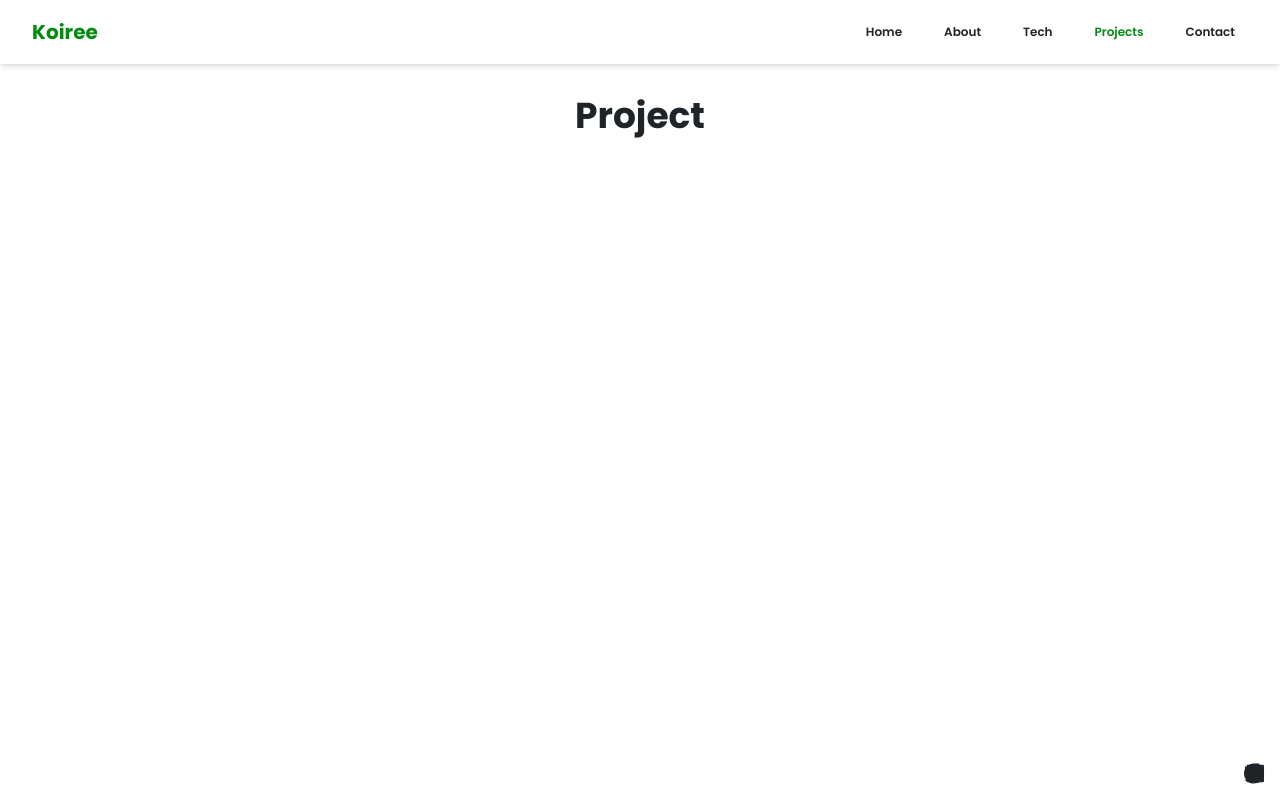
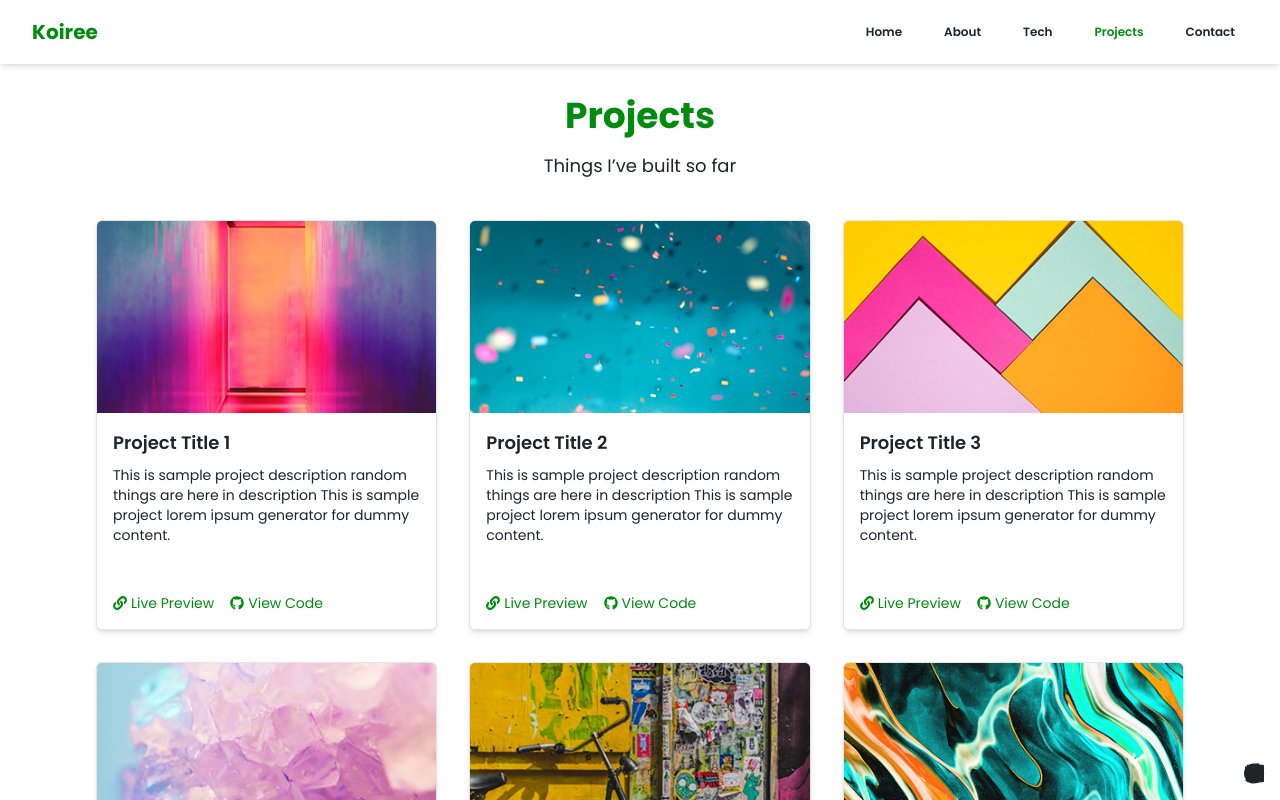
Before and after one commit to qoryhanisagal/react-portfolio-koiree, a React (Vite) app in the folder client/: page /projects in a window 1280 px wide. Shown: the top 800 px of the page. Built offline with nearby package versions, Linux system fonts and the light colour scheme; what tailwindcss-motion would draw is missing.

Commit message:
Implement ProjectPage to display list of project cards

```diff
--- a/client/src/pages/ProjectPage/ProjectPage.jsx
+++ b/client/src/pages/ProjectPage/ProjectPage.jsx
@@ -1,7 +1,69 @@
+import Card1 from '../../assets/img/CardImage1.png';
+import Card2 from '../../assets/img/CardImage2.png';
+import Card3 from '../../assets/img/CardImage3.png';
+import Card4 from '../../assets/img/CardImage4.png';
+import Card5 from '../../assets/img/CardImage5.png';
+import Card6 from '../../assets/img/CardImage6.png';
+import { FaLink, FaGithub } from 'react-icons/fa';
+
+const projects = [
+  { title: 'Project Title 1', image: Card1 },
+  { title: 'Project Title 2', image: Card2 },
+  { title: 'Project Title 3', image: Card3 },
+  { title: 'Project Title 4', image: Card4 },
+  { title: 'Project Title 5', image: Card5 },
+  { title: 'Project Title 6', image: Card6 },
+];
+
 export default function ProjectPage() {
   return (
-    <section className="p-8">
-      <h1 className="text-4xl font-bold text-center">Project</h1>
+    <section className="p-8 max-w-6xl mx-auto">
+      <h1 className="text-4xl font-bold text-center text-primary mb-4">Projects</h1>
+      <p className="text-center mb-10 text-base-content text-lg">
+        Things I’ve built so far
+      </p>
+
+      <div className="grid grid-cols-1 sm:grid-cols-2 lg:grid-cols-3 gap-8">
+        {projects.map((project, index) => (
+          <div
+            key={index}
+            className="bg-base-100 shadow-md rounded-md overflow-hidden border border-base-300"
+          >
+            <img
+              src={project.image}
+              alt={project.title}
+              className="w-full h-48 object-cover"
+            />
+            <div className="p-4">
+              <h2 className="text-lg font-semibold mb-2">{project.title}</h2>
+              <p className="text-sm text-base-content mb-4">
+                This is sample project description random things are here in description This is sample project lorem ipsum generator for dummy content.
+              </p>
+              <p className="text-xs text-neutral-content mb-4">
+                Tech stack: HTML, JavaScript, TCSS, React
+              </p>
+              <div className="flex gap-4">
+                <a
+                  href="https://github.com"
+                  target="_blank"
+                  rel="noopener noreferrer"
+                  className="flex items-center gap-1 text-sm text-primary hover:underline"
+                >
+                  <FaLink /> Live Preview
+                </a>
+                <a
+                  href="https://github.com"
+                  target="_blank"
+                  rel="noopener noreferrer"
+                  className="flex items-center gap-1 text-sm text-primary hover:underline"
+                >
+                  <FaGithub /> View Code
+                </a>
+              </div>
+            </div>
+          </div>
+        ))}
+      </div>
     </section>
   );
 }
```
